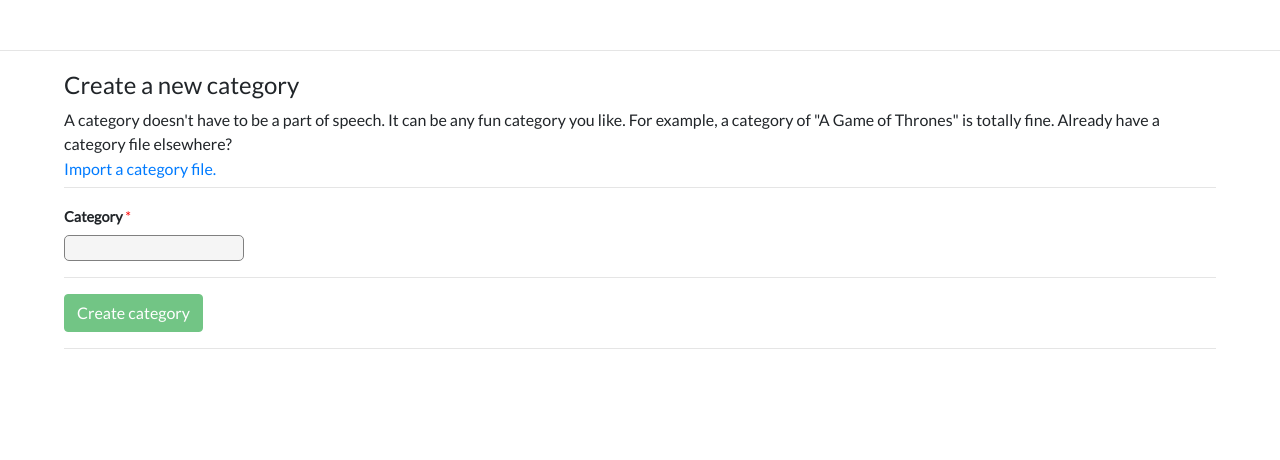
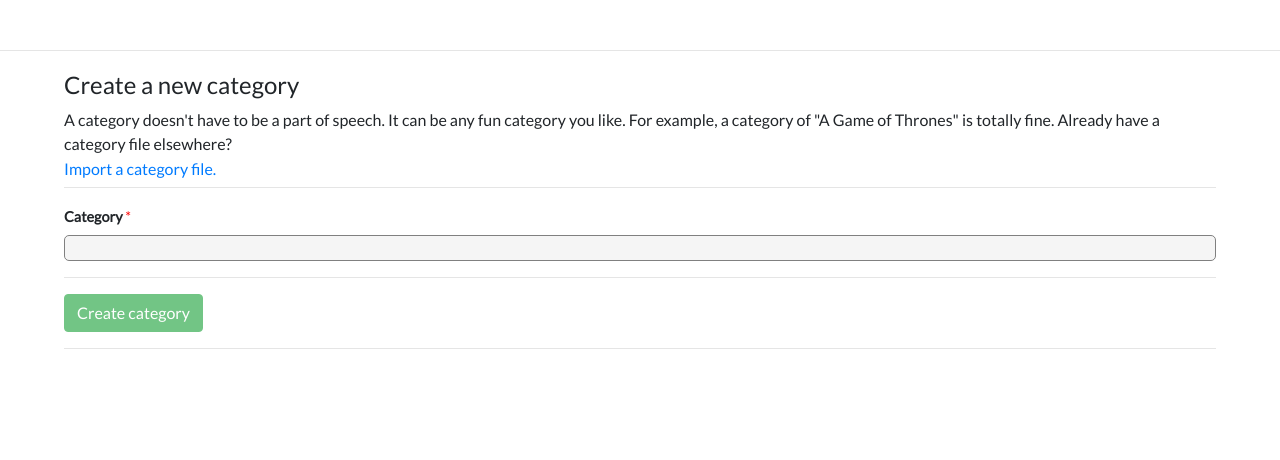
Before and after one commit to michelle2014/wordPlay-website, a Django app: page /wordPlay/create_category in a window 1280 px wide. Shown: the part 56-516 px from the top of the page. Run offline with Django 3.2, Linux system fonts and the light colour scheme; a user stored in the database is signed in; data comes from the database, SQL or seed files in the repository; some libraries are stand-ins or nearby versions.

Commit message:
Update README

```diff
--- a/wordPlay/static/wordPlay/styles.css
+++ b/wordPlay/static/wordPlay/styles.css
@@ -232,6 +232,10 @@ label {
 #create-submit,
 #category_submit {
   margin-bottom: 50px;
+}
+
+#id_category {
+  width: 100%;
 }
 
 /* Main grid */
```
Also changed, not shown: README.md, requirements.txt (renamed from wordPlay/requirements.txt).
